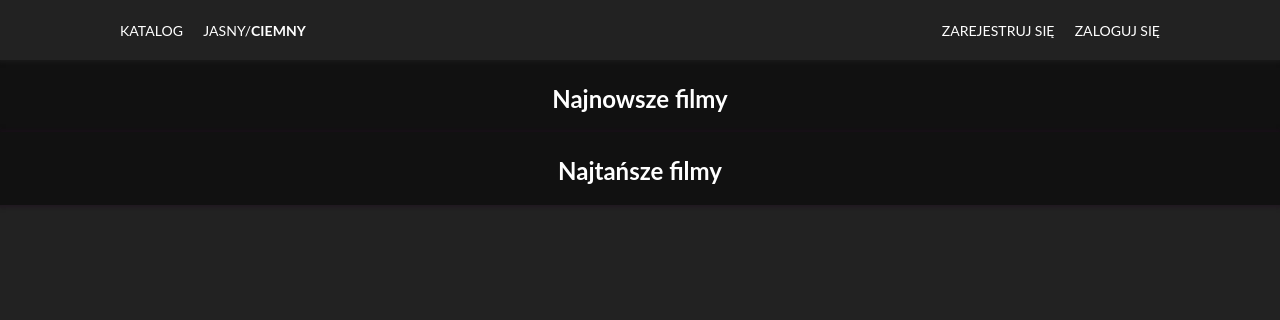
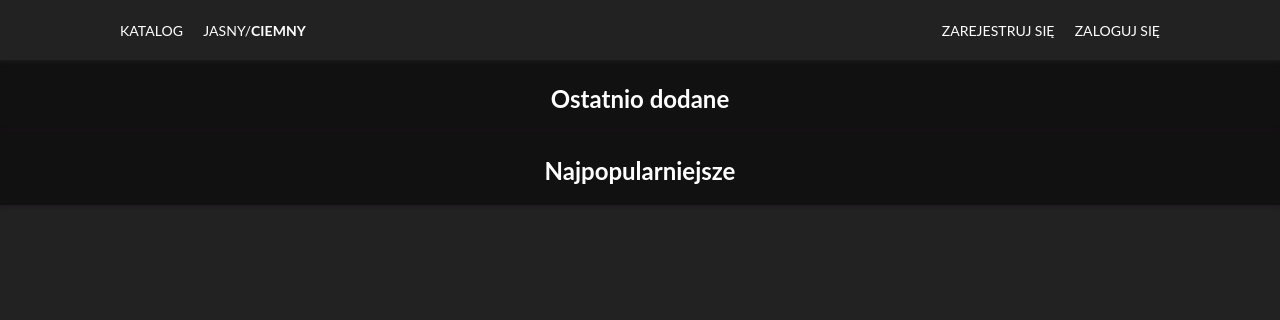
Before and after one commit to Mkgeek23/PAIFilmy, a PHP site: page /index.php?a=movie in a window 1280 px wide. Shown: the top 320 px of the page. Run offline with PHP 8.4, Linux system fonts and the light colour scheme; data that the repository does not hold is empty; some libraries are stand-ins or nearby versions.

Commit message:
Aktualizacja katalogu z filmami

```diff
--- a/code/catalog.php
+++ b/code/catalog.php
@@ -1,6 +1,6 @@
 <div class="itemsContainer container-background">
 	<div class="container">
-		<h2 class="itemsContainerTitle">Najnowsze filmy</h2>
+		<h2 class="itemsContainerTitle">Ostatnio dodane</h2>
 		<div class="catItems slick">
 			<?php
 
@@ -24,11 +24,11 @@
 </div>
 <div class="itemsContainer container-background">
 	<div class="container">
-		<h2 class="itemsContainerTitle">Najtańsze filmy</h2>
+		<h2 class="itemsContainerTitle">Najpopularniejsze</h2>
 		<div class="catItems slick">
 			<?php
 
-				$sql = "SELECT * FROM filmy ORDER BY cenaZakupu ASC LIMIT 24";
+				$sql = "SELECT * FROM filmy ORDER BY odslony DESC LIMIT 24";
 			    $result = $conn->query($sql);
 			    while($row = $result->fetch_assoc()){
 			    	echo '
--- a/code/movie.php
+++ b/code/movie.php
@@ -3,9 +3,10 @@
 <?php
 	if(!isset($_GET['fid'])) {echo 'noe nie jest'; goToLocation('index.php?a=katalog');}
 	//Wybieranie filmu z tablicy
-	//$_GET['fid']
+
 	$row = row("SELECT * FROM `filmy` WHERE filmy.id = ".$_GET['fid']);
 	if($row == null) goToLocation('index.php?a=katalog');
+	$conn->query("UPDATE filmy set odslony = odslony + 1 WHERE id=".$_GET['fid']);
 	$gatunki = rowArray("SELECT nazwaGatunku FROM `filmy` JOIN gatunki ON filmy.id = gatunki.idFilmu JOIN gatunek ON gatunki.idGatunku=gatunek.id WHERE filmy.id = ".$_GET['fid'], array("nazwaGatunku"));
 	$rezyserzy = rowArray("SELECT imie, imie2, nazwisko FROM `ludziekina` JOIN filmrezyser ON filmrezyser.idRezysera=ludziekina.idlu  JOIN filmy ON filmy.id = filmrezyser.idFilmu WHERE filmy.id = ".$_GET['fid'], array("imie", "imie2", "nazwisko"));
 	$scenarzysci = rowArray("SELECT imie, imie2, nazwisko FROM `ludziekina` JOIN filmscenarzysta ON filmscenarzysta.idScenarzysty=ludziekina.idlu  JOIN filmy ON filmy.id = filmscenarzysta.idFilmu WHERE filmy.id = ".$_GET['fid'], array("imie", "imie2", "nazwisko"));
--- a/code/theme-change.php
+++ b/code/theme-change.php
@@ -1,6 +1,6 @@
 <?php
-if(isset($_SESSION['light-theme'])) unset($_SESSION['light-theme']);
-else $_SESSION['light-theme'] = true;
-goToLocation("index.php?a=".$_GET['p']);
+	if(isset($_SESSION['light-theme'])) unset($_SESSION['light-theme']);
+	else $_SESSION['light-theme'] = true;
+	goToLocation("index.php?a=".$_GET['p']);
 
 ?>
```
